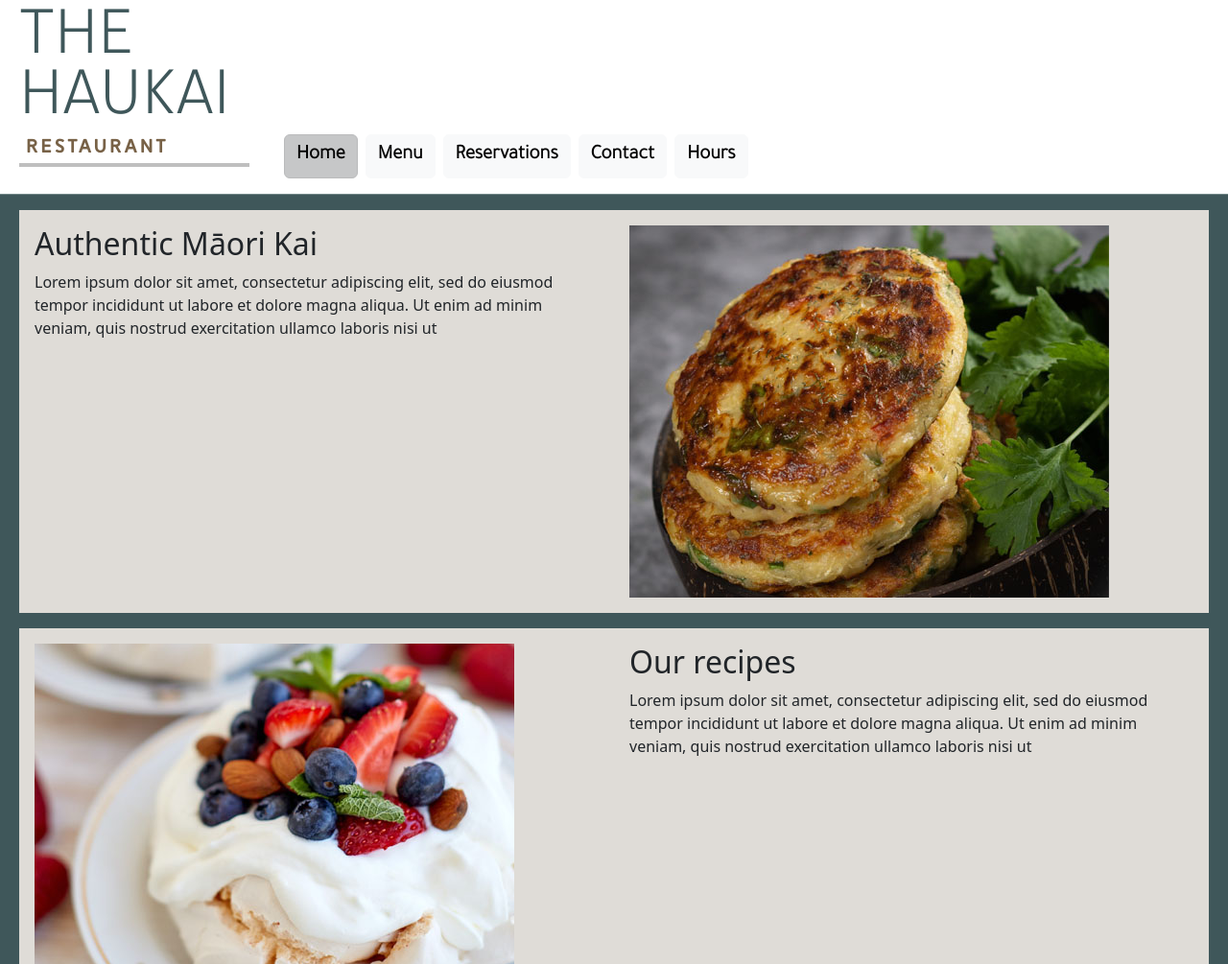
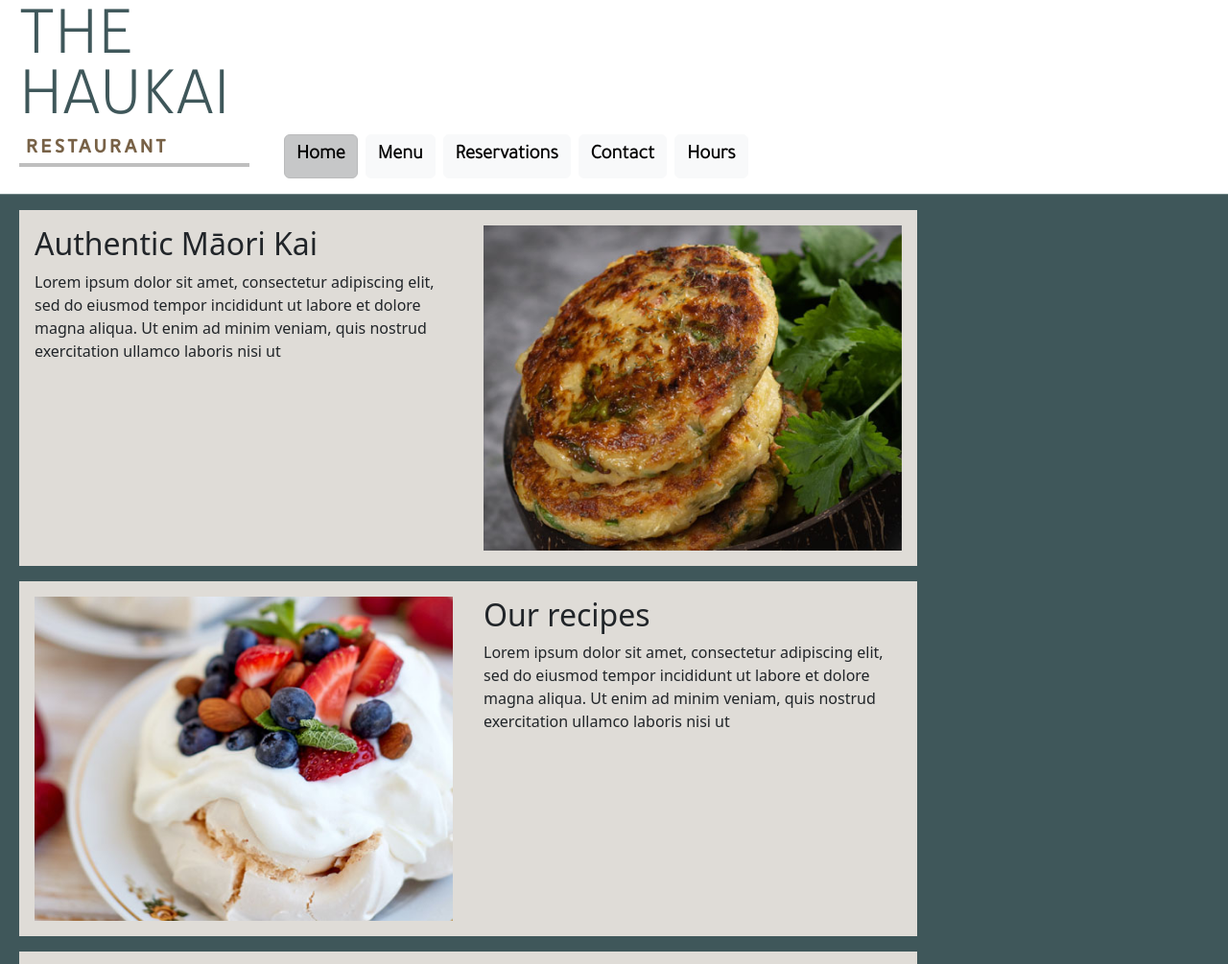
Before and after one commit to Jen44/Bit-607-Assignment-3, a PHP site: page /home.html in a window 1280 px wide. Shown: the top 1005 px of the page at 96% size. Run offline with PHP 8.4, Linux system fonts and the light colour scheme.

Commit message:
Added max width to row so columns dont fill screen

```diff
--- a/css/styles.css
+++ b/css/styles.css
@@ -99,17 +99,15 @@ main {
   background-color: #3f575a;
 }
 
-.col-sm{
-  max-width: 1000px;
-}
 
-/*Adds padding around content divs on larger screens*/
+/*Adds padding around content divs on larger screens and sets max width for divs within*/
 @media only screen and (min-width: 768px) {
   .row {
     padding-top: 1em;
     padding-left: 2em;
     padding-right: 2em;
     padding-bottom: 1em;
+    max-width: 1000px;
   }
 }
 
```
